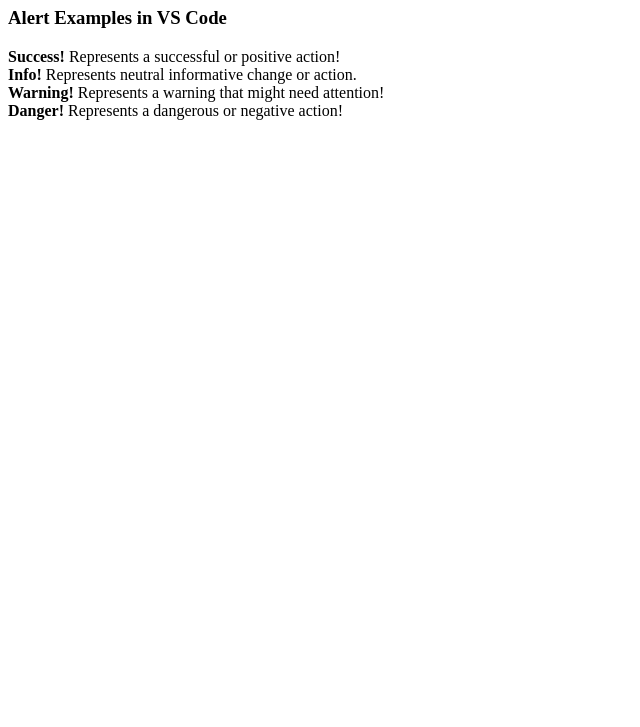
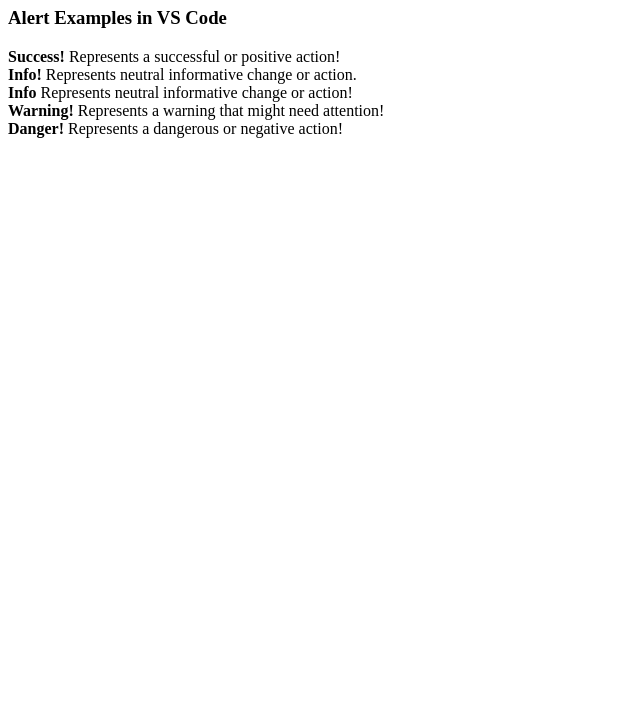
Before and after one commit to radiesel/start-dev-change-demo, a plain HTML site: page index.html in a window 1280 px wide. Shown: the part 73-800 px from the top of the page, without its empty margins (0-640 px from the left). Drawn offline with Linux system fonts and the light colour scheme.

Commit message:
more new features in new branch

```diff
--- a/index.html
+++ b/index.html
@@ -10,6 +10,7 @@
         <h1>Alert Example</h1>
         <h3>Alert Examples in VS Code</h3>
         <strong> Success!</strong> Represents a successful or positive action!<br>       <strong> Info!</strong> Represents neutral informative change or action.<br>
+        <strong> Info</strong> Represents neutral informative change or action!<br>
         <strong> Warning!</strong> Represents a warning that might need attention!<br>
         <strong> Danger!</strong> Represents a dangerous or negative action!<br>
     </body>
```
